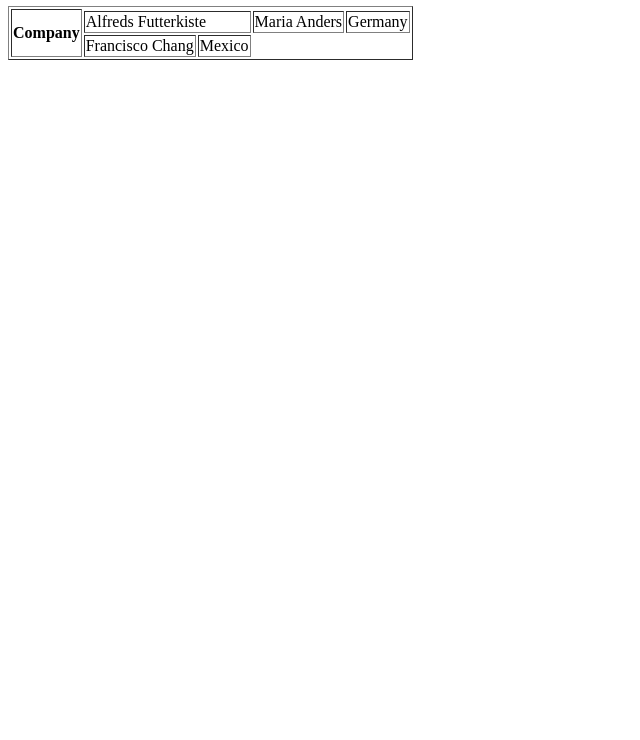
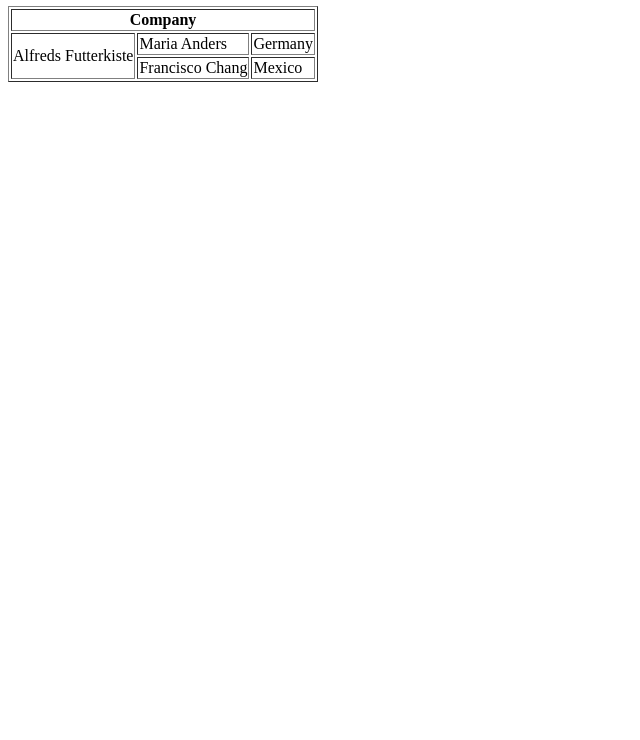
Before and after one commit to digijar/digijar.github.io, a plain HTML site: page index.html in a window 1280 px wide. Shown: the part 60-800 px from the top of the page, without its empty margins (0-640 px from the left). Drawn offline with Linux system fonts and the light colour scheme.

Commit message:
Update index.html

```diff
--- a/index.html
+++ b/index.html
@@ -2,10 +2,10 @@
 
 <table border="1px">
   <tr>
-    <th rowspan="3">Company</th>
+    <th colspan="3">Company</th>
   </tr>
   <tr>
-    <td colspan="2">Alfreds Futterkiste</td>
+    <td rowspan="2">Alfreds Futterkiste</td>
     <td>Maria Anders</td>
     <td>Germany</td>
   </tr>
```
